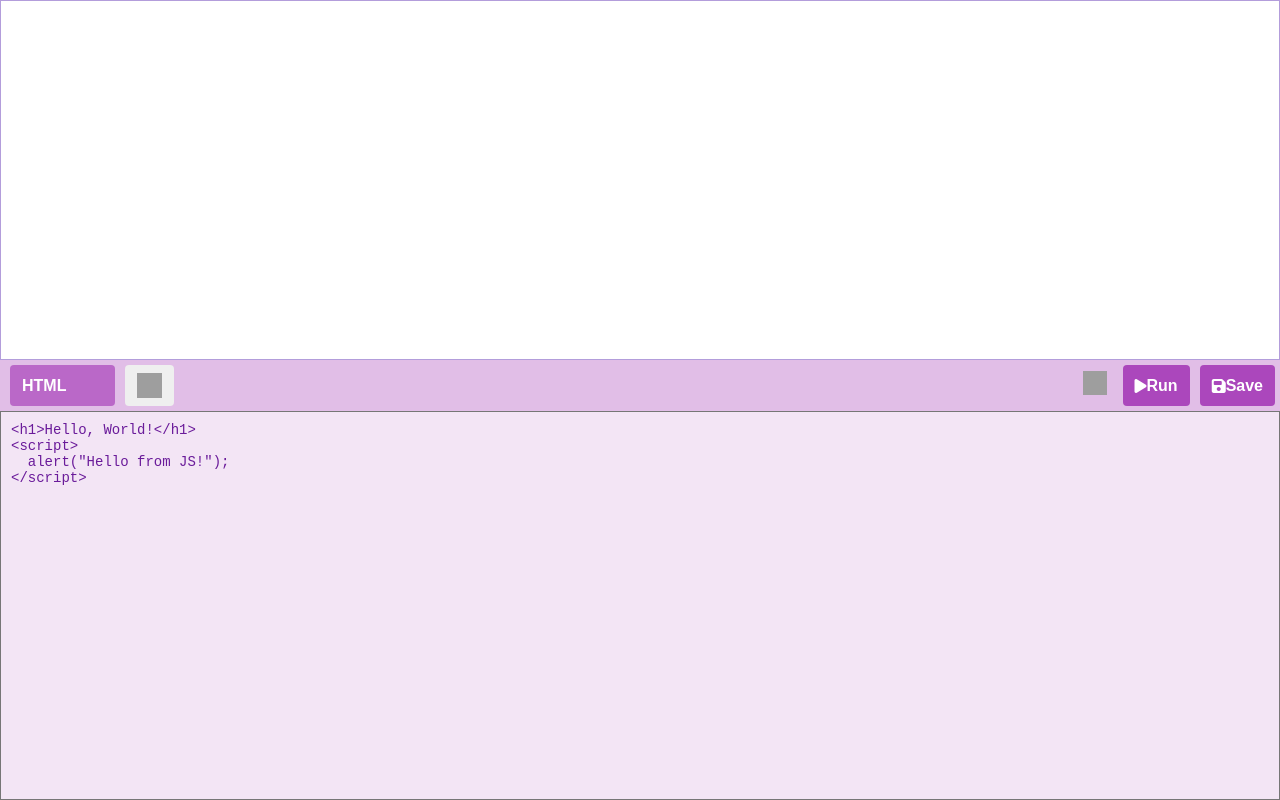
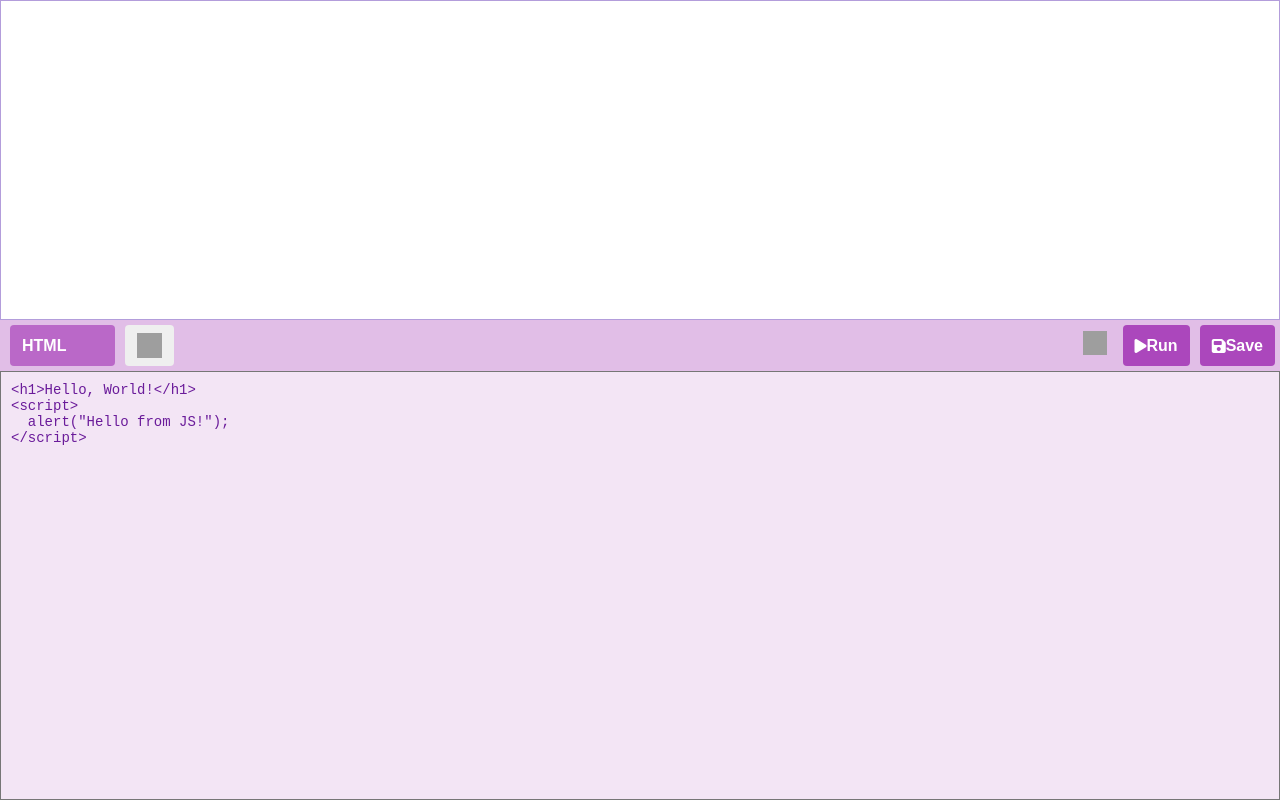
Before and after one commit to sohejane/mini-compiler, a plain HTML site: page index.html in a window 1280 px wide. Drawn offline with Linux system fonts and the light colour scheme; grey boxes are pictures that could not be loaded.

Commit message:
Update index.html

```diff
--- a/index.html
+++ b/index.html
@@ -25,7 +25,7 @@
       color: #6a1b9a; /* Text color in light mode */
     }
     #editor-container {
-      height: 55%;
+      height: 60%;
       display: flex;
       flex-direction: column;
       overflow: hidden;
```
